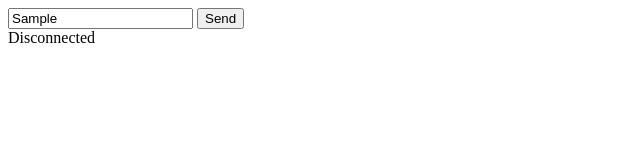
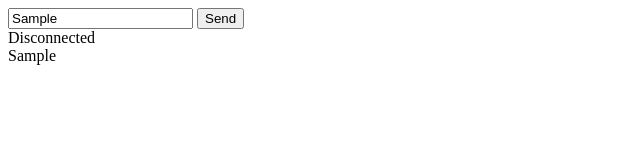
Before and after one commit to SilencedPlayz/Page-Generator, a plain HTML site: page wstest.html in a window 1280 px wide. Both pictures are taken after typing "Sample" into the empty fields and a click on the button "Send". Shown: the full height of the page, 0-640 px from the left. Drawn offline with Linux system fonts and the light colour scheme.

Commit message:
Update wstest.html

```diff
--- a/wstest.html
+++ b/wstest.html
@@ -21,6 +21,7 @@
     function send(){
       if(input.value.trim() !== ""){
         socket.send(input.value)
+        log(input.value)
       }
     }
 
```
